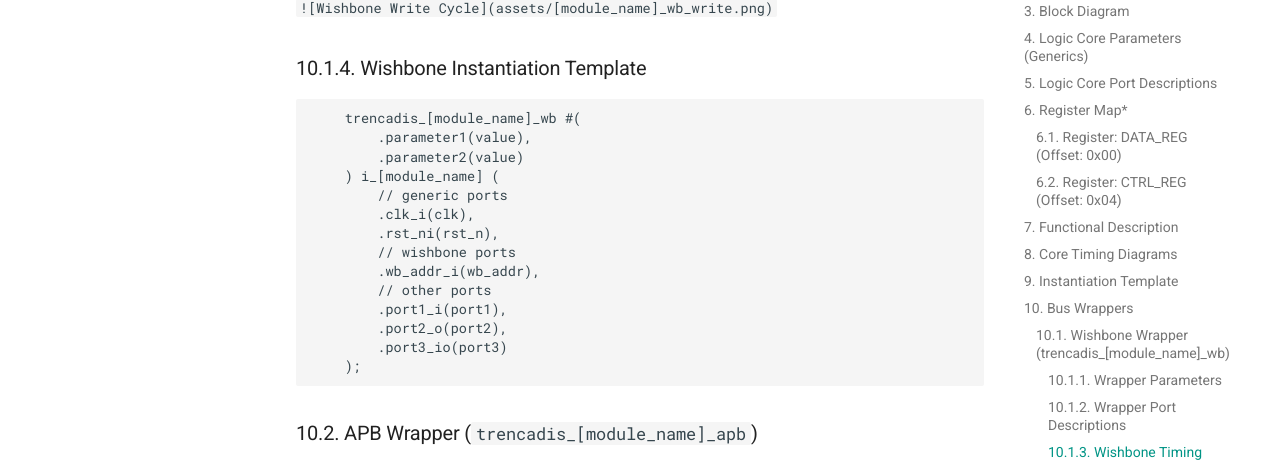
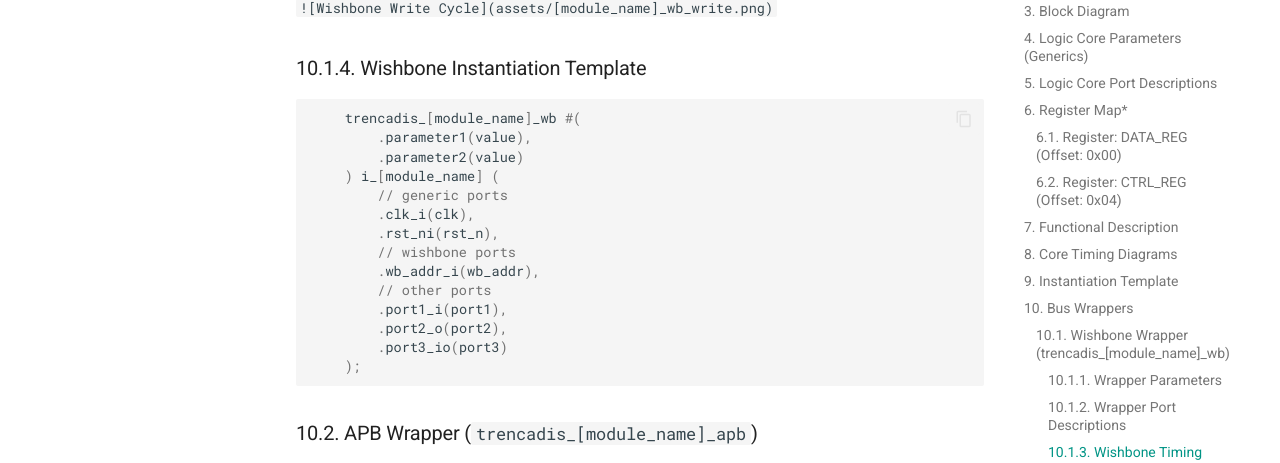
Before and after one commit to Bubi2001/Trencadis-RTL, an MkDocs documentation site: the page built from doc/datasheet_template.md, in a window 1280 px wide and 900 px high, scrolled down 4332 px. Shown: the part 151-614 px from the top of the window. Built offline with MkDocs 1.6.1 and Material for MkDocs 9.7.7, drawn with Linux system fonts in a browser that asks for light colours; some of the changed text lies outside the part shown.

Commit message:
add features to documentation

```diff
--- a/mkdocs.yml
+++ b/mkdocs.yml
@@ -5,6 +5,10 @@ theme:
   features:
     - navigation.tabs
     - navigation.top
+    - navigation.sections
+    - search.suggest
+    - search.highlight
+    - content.code.copy
   palette:
     - scheme: default
       primary: teal
@@ -25,3 +29,13 @@ nav:
   - 'Datasheets':
     - 'Register File': 'datasheets_md/components/trencadis_register_file.md'
     - 'Pulse Generator': 'datasheets_md/components/trencadis_pulse_generator.md'
+
+plugins:
+  - search
+  - git-revision-date-localized:
+      type: date
+
+markdown_extensions:
+  - admonition
+  - pymdownx.details
+  - pymdownx.superfences
```
Also changed, not shown: 1 other file.
